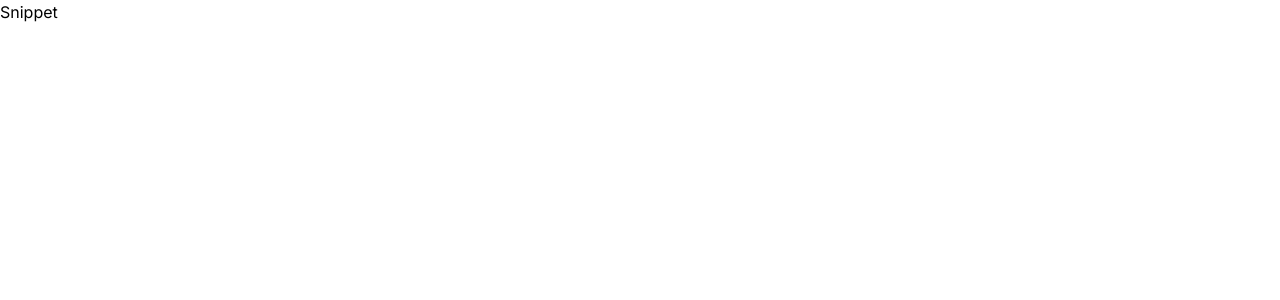
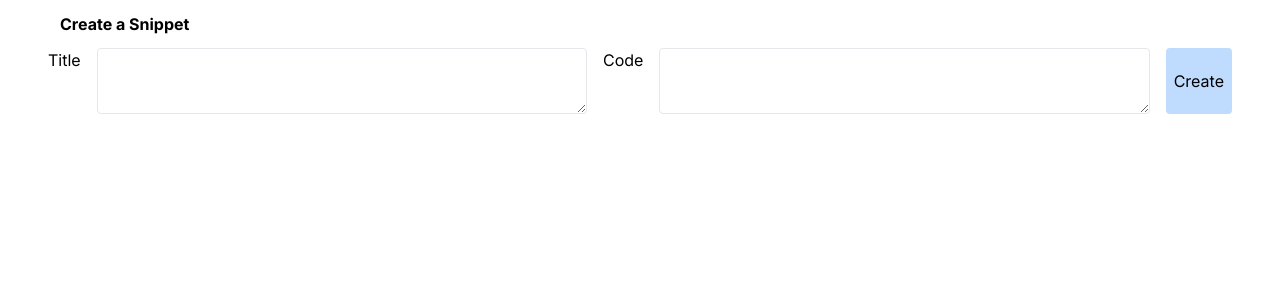
Before and after one commit to sammygojs/JS_Next_SnippetsApp, a Next.js app: page /snippets/new in a window 1280 px wide. Shown: the top 300 px of the page. Built offline with nearby package versions, Linux system fonts and the light colour scheme.

Commit message:
Feature Snippet added to db

```diff
--- /dev/null
+++ b/src/app/db/index.ts
@@ -0,0 +1,3 @@
+import {PrismaClient} from '@prisma/client'
+
+export const db = new PrismaClient();
--- a/src/app/layout.tsx
+++ b/src/app/layout.tsx
@@ -16,7 +16,11 @@
 }>) {
   return (
     <html lang="en">
-      <body className={inter.className}>{children}</body>
+      <body className={inter.className}>
+        <div className="container mx-auto px-12">
+        {children}
+        </div>
+        </body>
     </html>
   );
 }
--- a/src/app/snippets/new/page.tsx
+++ b/src/app/snippets/new/page.tsx
@@ -1,7 +1,59 @@
 import React from 'react'
 
+import { db } from '@/app/db'
+import { redirect } from 'next/navigation';
+
 export default function SnippetCreatePage() {
-  return (
-    <div>Snippet</div>
-  )
+    async function createSnippet(formData: FormData){
+        //needs to be a server action
+        'use server';
+
+        //check the user's input and make sure they're valid
+        const title = formData.get('title') as string;
+        const code = formData.get('code') as string;
+
+        //Create a new record in the db
+        const snippet = await db.snippet.create({
+            data:{
+                title,
+                code
+            }
+        })
+        console.log(snippet)
+
+        //redirect back to root root route
+        redirect('/');
+    }
+
+    return (
+        <form action={createSnippet}>
+            <h3 className='font-bold m-3'>Create a Snippet</h3>
+            <div className='flex flex-col gap-4'>
+                <div className='flex gap-4'>
+                <label className='w-12' htmlFor="tit;e">
+                        Title
+                    </label>
+
+                    <textarea
+                        name="title"
+                        className='border rounded p-2 w-full'
+                        id="title"
+                    />
+
+                    <label className='w-12' htmlFor="code">
+                        Code
+                    </label>
+
+                    <textarea
+                        name="code"
+                        className='border rounded p-2 w-full'
+                        id="code"
+                    />
+                    <button type='submit' className='rounded p-2 bg-blue-200'>
+                        Create
+                    </button>
+                </div>
+            </div>
+        </form>
+    )
 }
```
Also changed, not shown: 2 other files (tests, documents, lock files or other folders).
